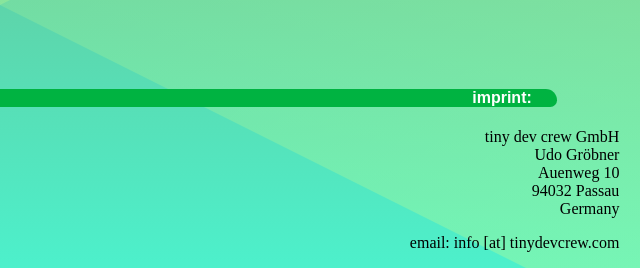
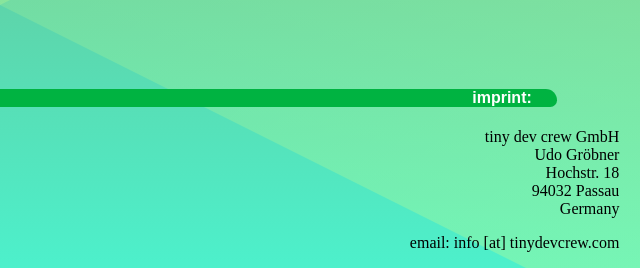
Before and after one commit to udl/tdc-website, a plain HTML site: page index.html in a window 1280 px wide. Shown: the part 1995-2263 px from the top of the page, 640-1280 px from the left. Drawn offline with Linux system fonts and the light colour scheme.

Commit message:
change of address

```diff
--- a/index.html
+++ b/index.html
@@ -157,7 +157,7 @@
     </div>
     <footer>
       <h4 id="imprint-header">imprint:</h4>
-      <p>tiny dev crew GmbH<br/>Udo Gr&ouml;bner<br/>Auenweg 10<br/>94032 Passau<br/>Germany</p>
+      <p>tiny dev crew GmbH<br/>Udo Gr&ouml;bner<br/>Hochstr. 18<br/>94032 Passau<br/>Germany</p>
       <p>email: info [at] tinydevcrew.com</p>
     </footer>
   </body>
```
